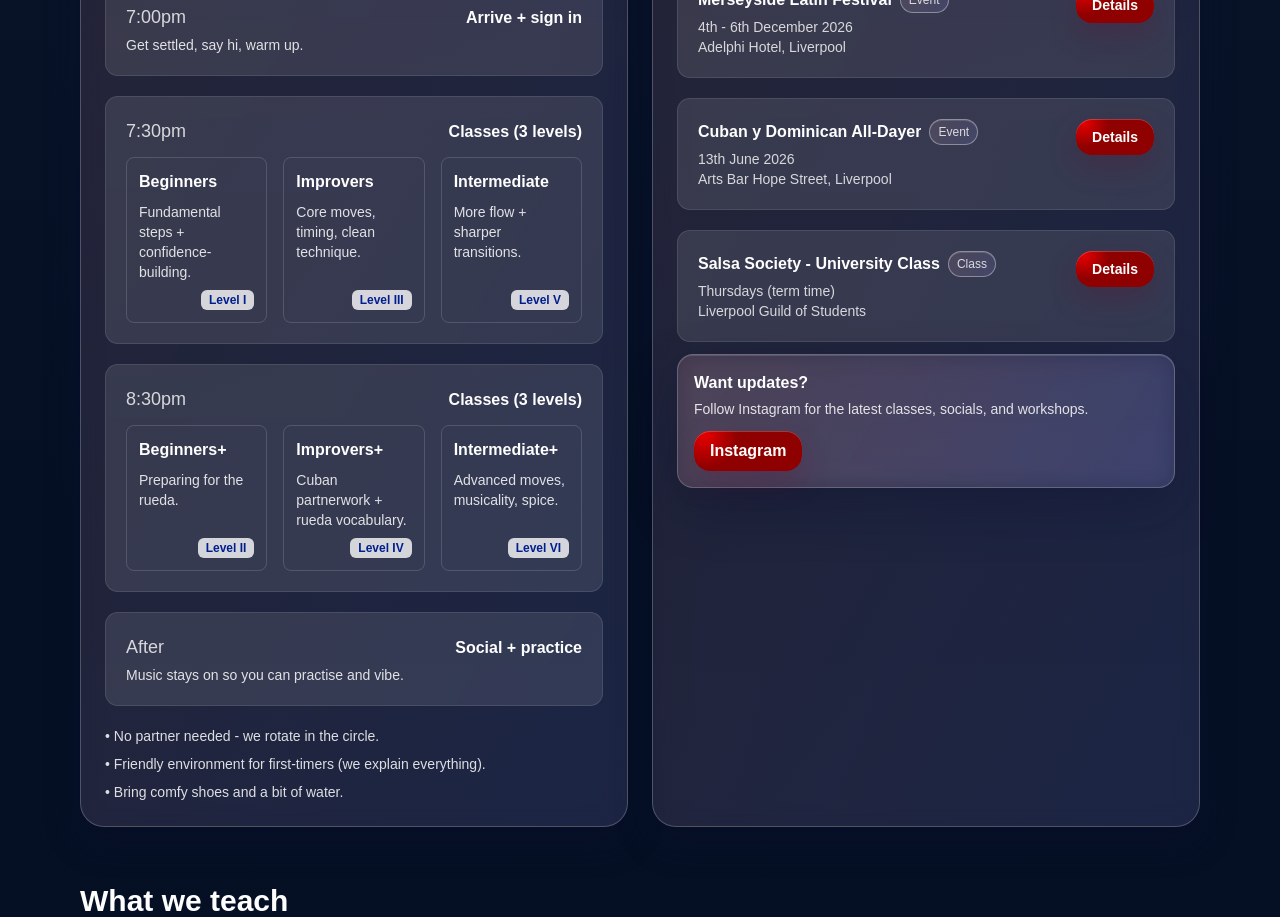
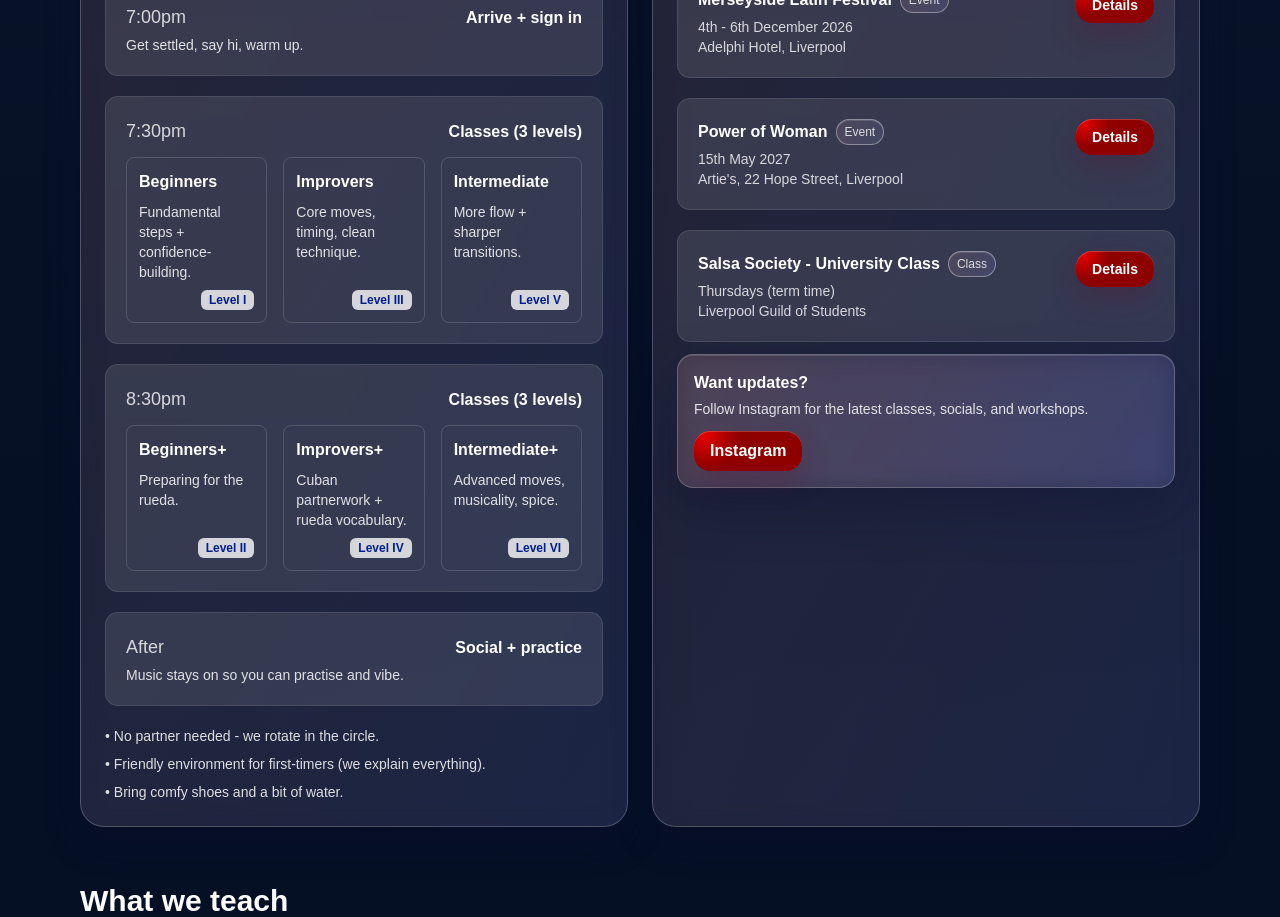
Before and after one commit to dance-engine/salsa-liverpool, a Next.js app: page / in a window 1280 px wide. Shown: the part 1020-1937 px from the top of the page. Built offline with nearby package versions, Linux system fonts and the light colour scheme.

Commit message:
Update other events

```diff
--- a/app/Data.ts
+++ b/app/Data.ts
@@ -108,10 +108,10 @@ export const otherClasses: OtherClassLink[] = [
     badge: "Event",
   },
   {
-    title: "Cuban y Dominican All-Dayer",
-    when: "13th June 2026",
-    where: "Arts Bar Hope Street, Liverpool",
-    href: "https://www.cubanydominican.com/",
+    title: "Power of Woman",
+    when: "15th May 2027",
+    where: "Artie's, 22 Hope Street, Liverpool",
+    href: "https://powerofwomansbk.co.uk/",
     badge: "Event",
   },
   {
```
